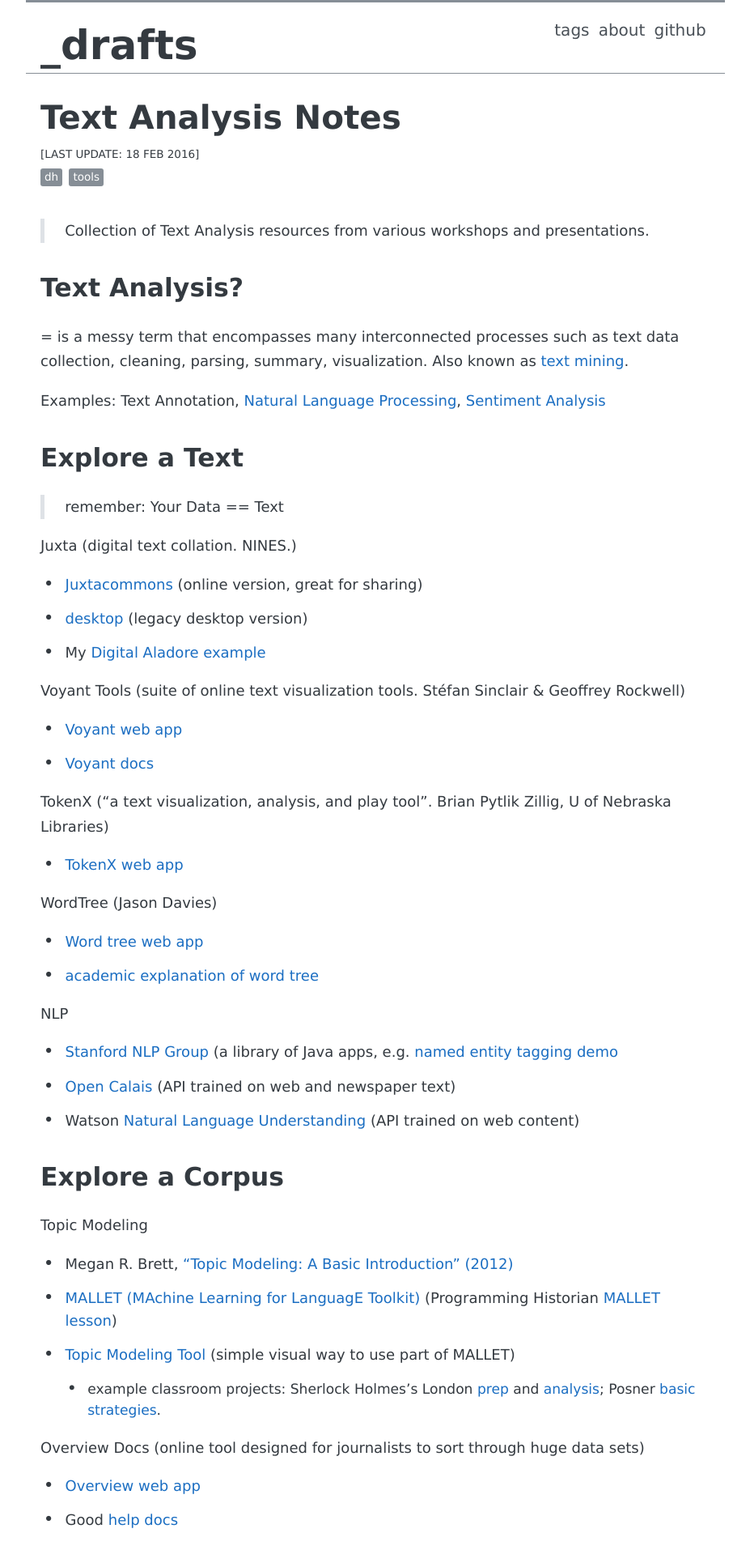
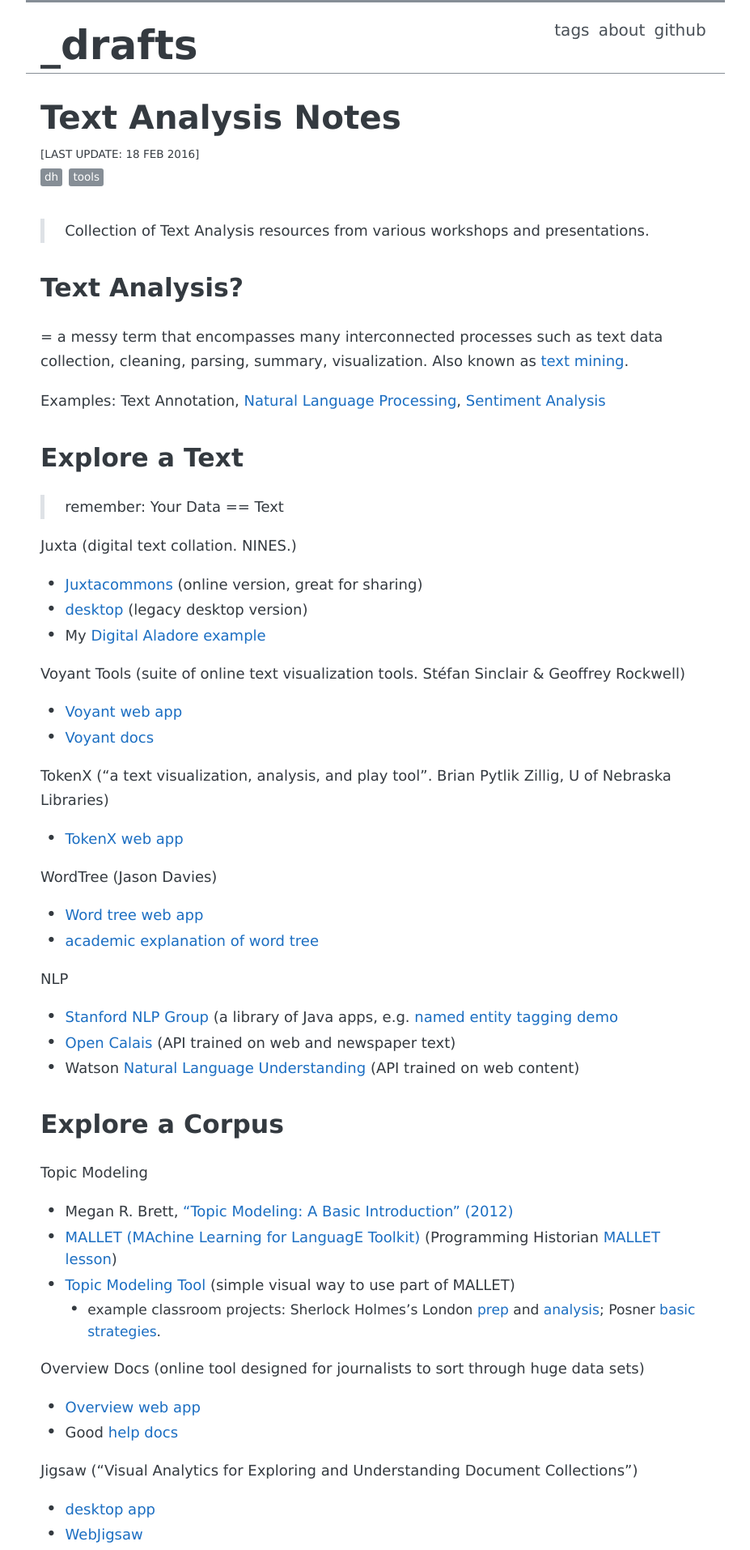
Before and after one commit to evanwill/_drafts, a Jekyll site: the page built from _notes/text-analysis.md, in a window 1280 px wide. Shown: the top 1914 px of the page at 81% size, without its empty margins (176-1103 px from the left). Built offline with Jekyll 4.4.1, drawn with Linux system fonts in a browser that asks for light colours.

Commit message:
tweak li spacing

```diff
--- a/_notes/text-analysis.md
+++ b/_notes/text-analysis.md
@@ -9,7 +9,7 @@
 
 ## Text Analysis?
 
-= is a messy term that encompasses many interconnected processes such as text data collection, cleaning, parsing, summary, visualization.
+= a messy term that encompasses many interconnected processes such as text data collection, cleaning, parsing, summary, visualization.
 Also known as [text mining](https://en.wikipedia.org/wiki/Text_mining).
 
 Examples: Text Annotation, [Natural Language Processing](https://en.wikipedia.org/wiki/Natural_language_processing), [Sentiment Analysis](https://en.wikipedia.org/wiki/Sentiment_analysis)
--- a/css/main.scss
+++ b/css/main.scss
@@ -8,14 +8,14 @@
 $base-font-size-sm: 14px;
 $mobile-font-size: 16px;
 
-$li-bottom-space: 0.8em;
+$li-bottom-space: 0.2em;
 $li-bullets-width: 1.7em;
 $li-line-height: 1.55;
 
 $ul-bullets-font: inherit;
 $ul-bullets-font-size: 1.2em;
 $ul-bullets-font-line-height: 1.2;
-$ul-bullets-right-space: 0.65em;
+$ul-bullets-right-space: 0.5em;
 
 $ol-bullets-font: inherit;
 $ol-bullets-font-size: 1em;
```
